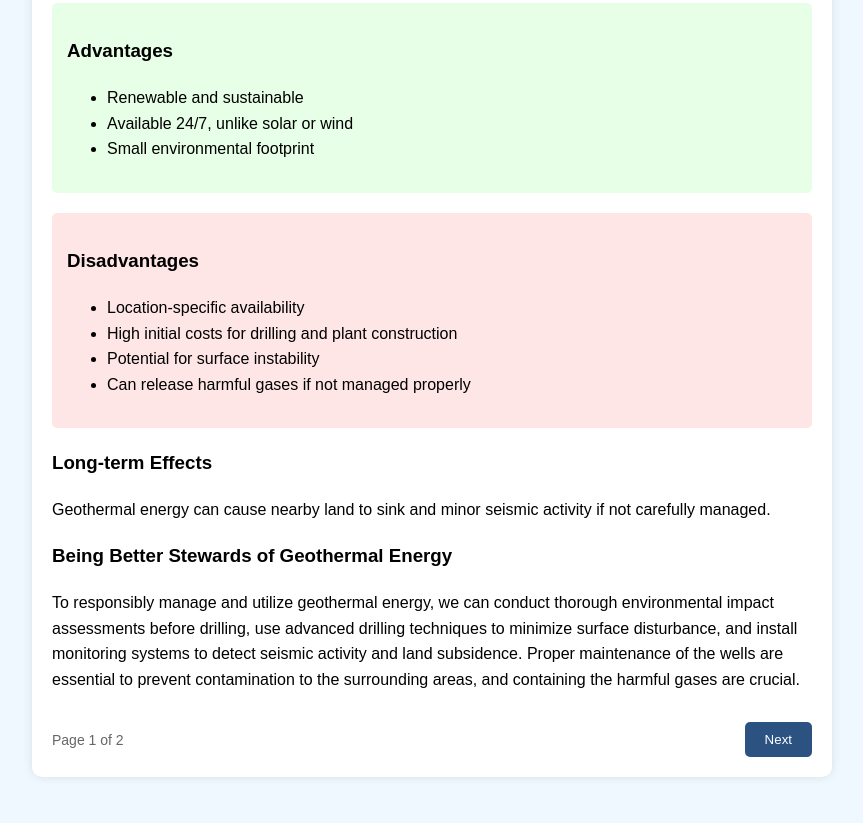
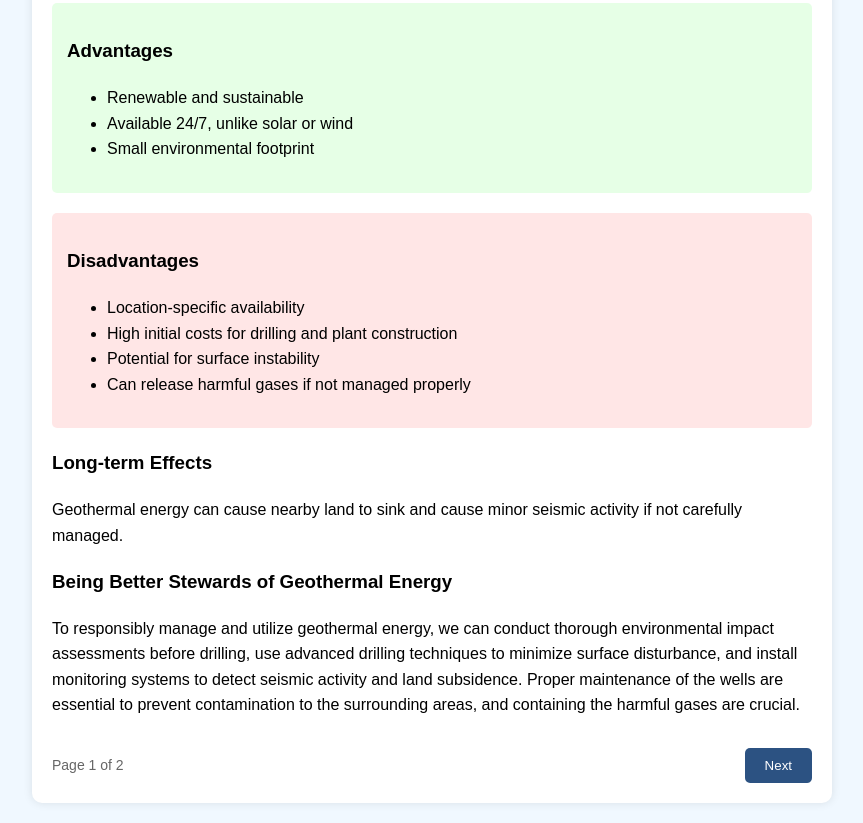
Before and after one commit to lucasmlifll/lucasmlifll.github.io, a plain HTML site: page index.html in a window 1280 px wide. Shown: the part 1514-2337 px from the top of the page, without its empty margins (208-1071 px from the left). Before the commit the page ends 2311 px from the top, so only its background shows below. Drawn offline with Linux system fonts and the light colour scheme.

Commit message:
Update index.html

```diff
--- a/index.html
+++ b/index.html
@@ -127,7 +127,7 @@
             </div>
 
             <h3>Long-term Effects</h3>
-            <p>Geothermal energy can cause nearby land to sink and minor seismic activity if not carefully managed.</p>
+            <p>Geothermal energy can cause nearby land to sink and cause minor seismic activity if not carefully managed.</p>
 
             <h3>Being Better Stewards of Geothermal Energy</h3>
             <p>To responsibly manage and utilize geothermal energy, we can conduct thorough environmental impact assessments before drilling, use advanced drilling techniques to minimize surface disturbance, and install monitoring systems to detect seismic activity and land subsidence. Proper maintenance of the wells are essential to prevent contamination to the surrounding areas, and containing the harmful gases are crucial.</p>
```
